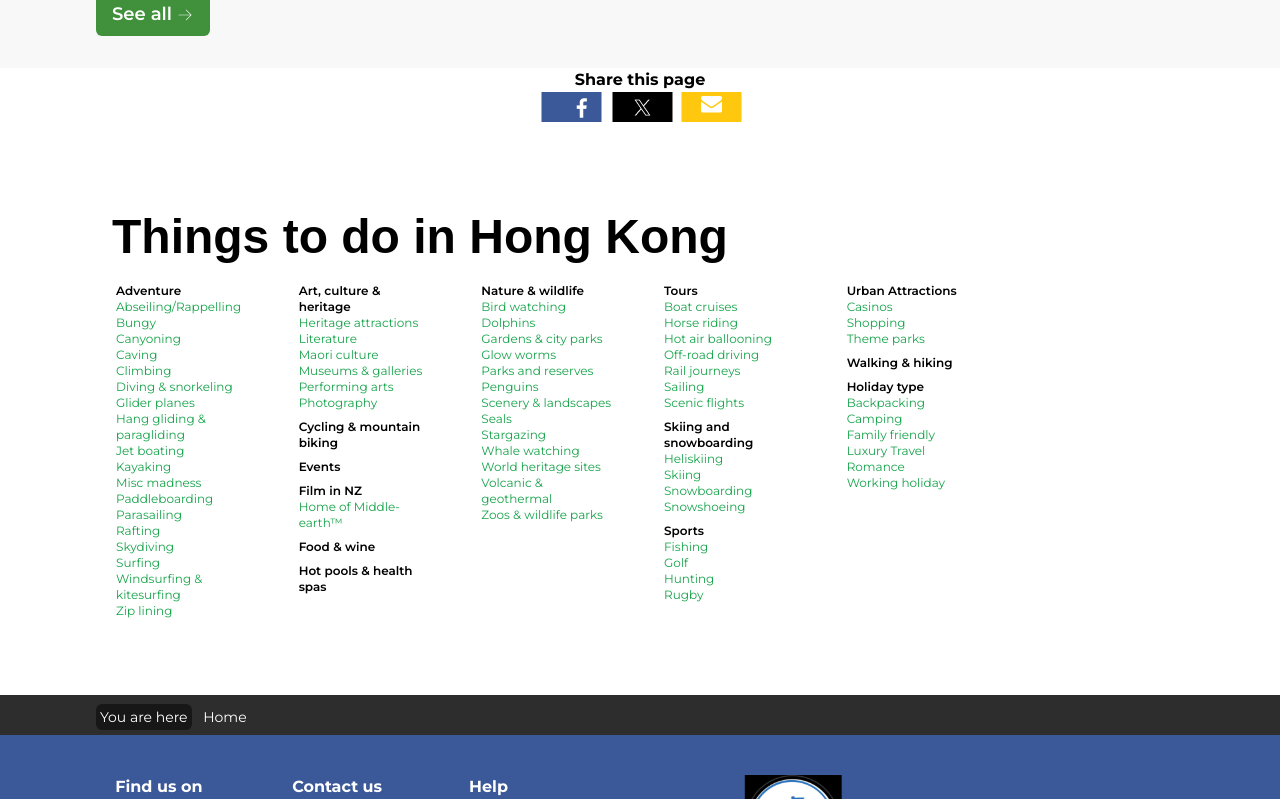
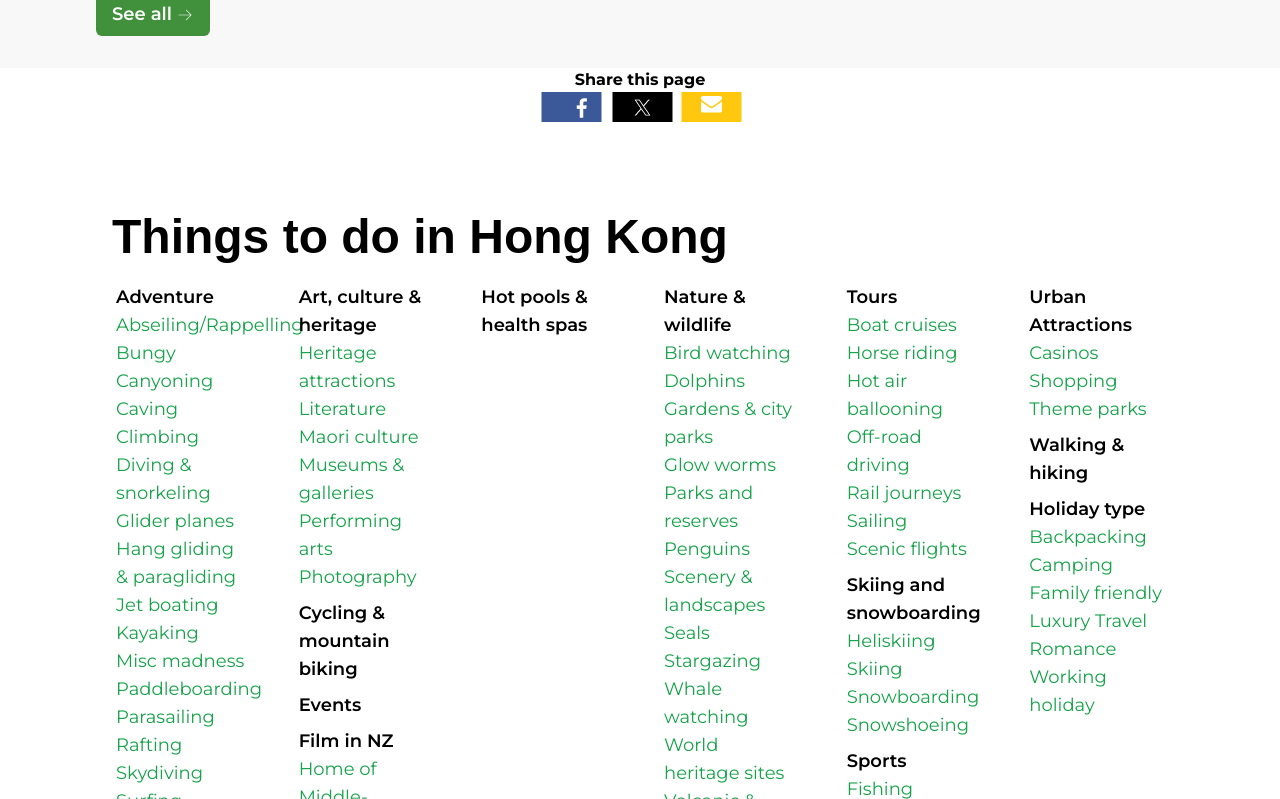
Before and after one commit to nahalsaeed/live-project, a Next.js app: page /things-to-do in a window 1280 px wide. Shown: the part 2981-3780 px from the top of the page. Built offline with nearby package versions, Linux system fonts and the light colour scheme; a web font is replaced by a local one.

Commit message:
text large

```diff
--- a/src/components/thingstodopage/ListThingsTodo.jsx
+++ b/src/components/thingstodopage/ListThingsTodo.jsx
@@ -62,7 +62,7 @@ export default function ListThingsTodo() {
   return (
     <div className="setCenter">
       <div className="w-[85%] 2xl:w-[70%]">
-        <div className="px-4 py-8 text-xs ">
+        <div className="px-4 py-8 text-xs lg:text-lg">
           <h1 className="boldHeadings text-3xl">Things to do in Hong Kong</h1>
           <div className="columns-1 sm:columns-2 md:columns-3 lg:columns-6 gap-10">
             {categories.map((category, categoryIndex) => (
```
